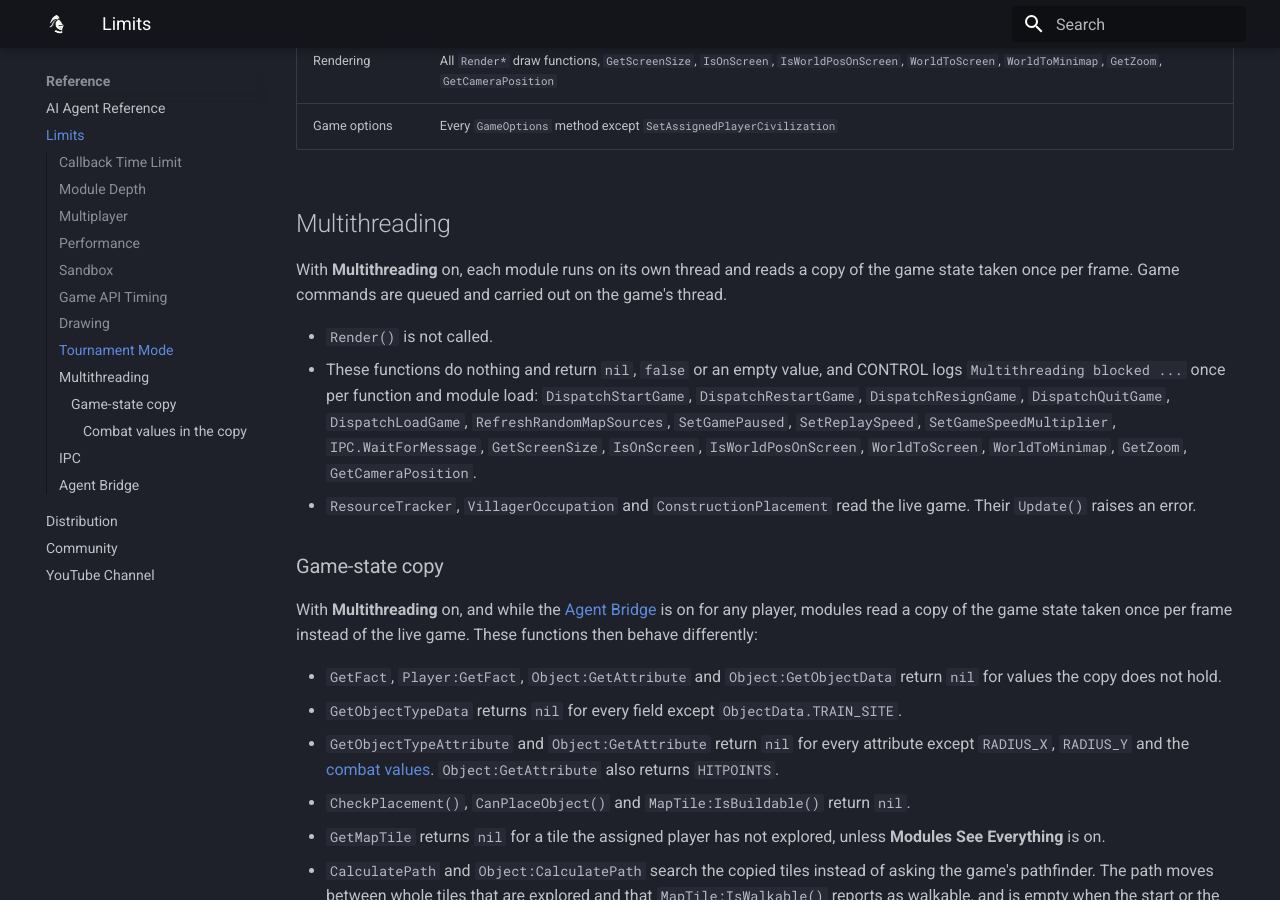
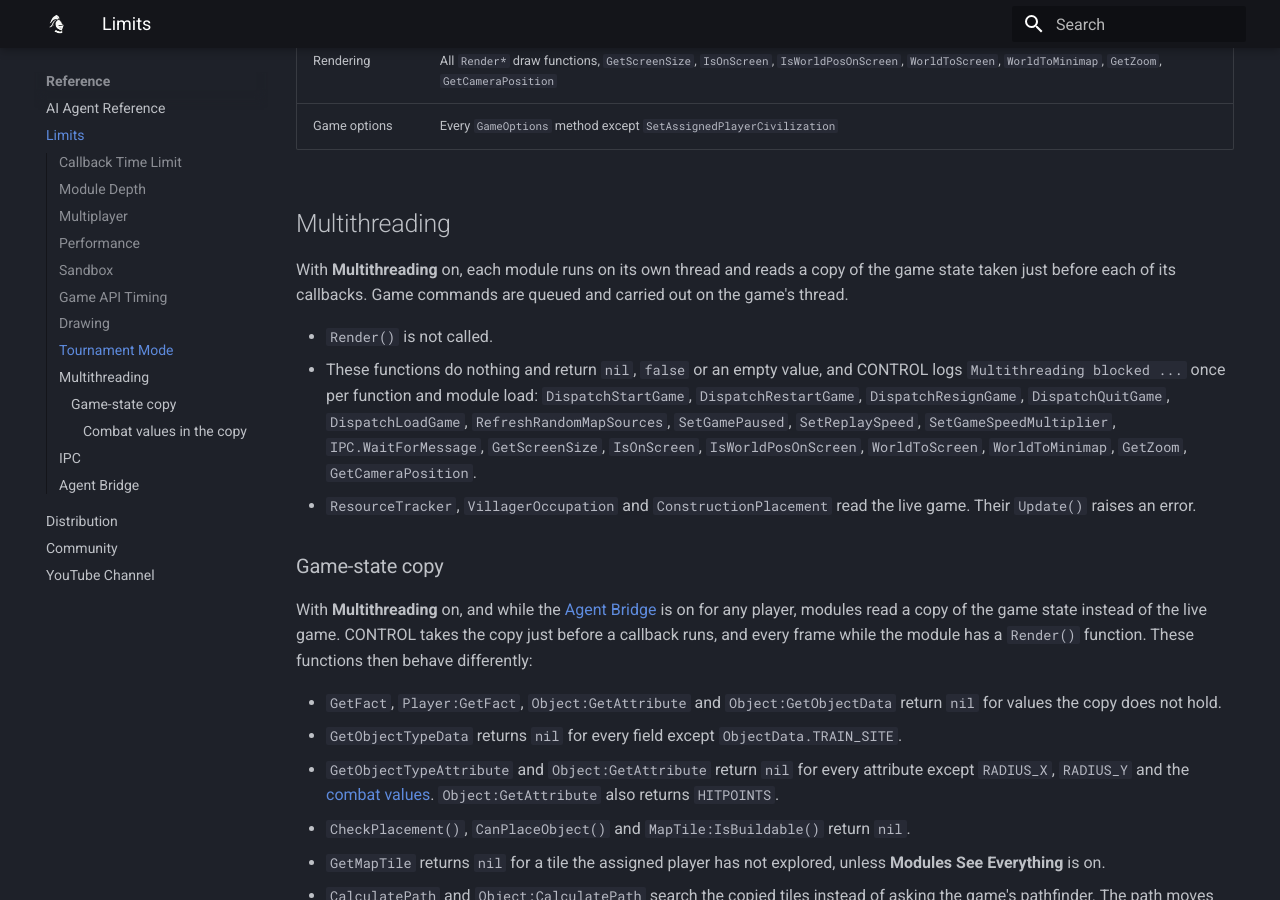
Before and after one commit to aoe2control/aoe2control.github.io, an MkDocs documentation site: the page built from docs/limits.md, in a window 1280 px wide and 900 px high, scrolled down 2285 px. Built offline with MkDocs 1.6.1 and Material for MkDocs 9.7.7, drawn with Linux system fonts in a browser that asks for light colours.

Commit message:
Say when modules copy the game state
Co-Authored-By: Claude Opus 5.5 <noreply@anthropic.com>

```diff
--- a/docs/limits.md
+++ b/docs/limits.md
@@ -69,7 +69,7 @@ With **Tournament Mode** on:
 
 ## Multithreading
 
-With **Multithreading** on, each module runs on its own thread and reads a copy of the game state taken once per frame. Game commands are queued and carried out on the game's thread.
+With **Multithreading** on, each module runs on its own thread and reads a copy of the game state taken just before each of its callbacks. Game commands are queued and carried out on the game's thread.
 
 - `Render()` is not called.
 - These functions do nothing and return `nil`, `false` or an empty value, and CONTROL logs `Multithreading blocked ...` once per function and module load: `DispatchStartGame`, `DispatchRestartGame`, `DispatchResignGame`, `DispatchQuitGame`, `DispatchLoadGame`, `RefreshRandomMapSources`, `SetGamePaused`, `SetReplaySpeed`, `SetGameSpeedMultiplier`, `IPC.WaitForMessage`, `GetScreenSize`, `IsOnScreen`, `IsWorldPosOnScreen`, `WorldToScreen`, `WorldToMinimap`, `GetZoom`, `GetCameraPosition`.
@@ -77,7 +77,7 @@ With **Multithreading** on, each module runs on its own thread and reads a copy
 
 ### Game-state copy
 
-With **Multithreading** on, and while the [Agent Bridge](agent-bridge.md) is on for any player, modules read a copy of the game state taken once per frame instead of the live game. These functions then behave differently:
+With **Multithreading** on, and while the [Agent Bridge](agent-bridge.md) is on for any player, modules read a copy of the game state instead of the live game. CONTROL takes the copy just before a callback runs, and every frame while the module has a `Render()` function. These functions then behave differently:
 
 - `GetFact`, `Player:GetFact`, `Object:GetAttribute` and `Object:GetObjectData` return `nil` for values the copy does not hold.
 - `GetObjectTypeData` returns `nil` for every field except `ObjectData.TRAIN_SITE`.
```
